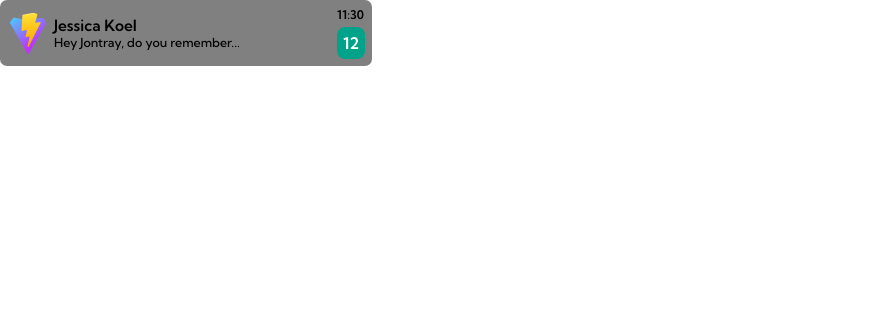
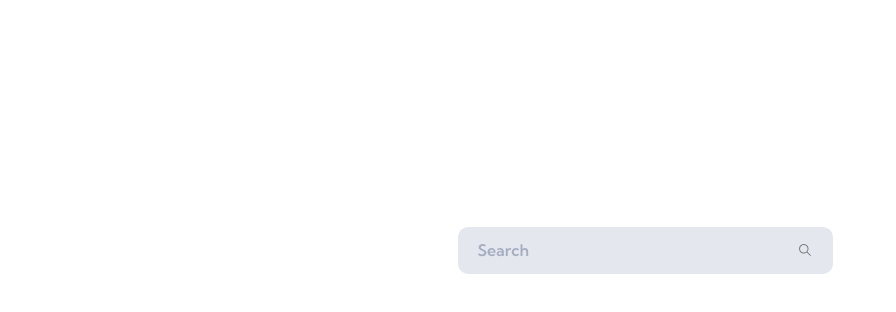
Before and after one commit to eliyahumoshkoviz/client, a React (Vite) app: page / in a window 1280 px wide. Shown: the top 312 px of the page, without its empty margins (0-896 px from the left). Built offline with nearby package versions, Linux system fonts and the light colour scheme.

Commit message:
componets

```diff
--- a/src/App.jsx
+++ b/src/App.jsx
@@ -1,16 +1,18 @@
-import React from "react";
+import React, { useState } from "react";
 import Badge from "./componets/Badge";
 import Send from "./componets/Send";
 import Trash from "./componets/Trash";
 import EmailLi from "./componets/EmailLi/insex";
+import NewMsgBtn from "./componets/NewMsgBtn";
+import InputSearch from "./componets/InputSearch";
 
 export default function App() {
   return (
-    <div>
-      <EmailLi/>
-
+    <div style={{ backgroundColor: 'rgb(rgb(243 243 251))', height: '500px', display: 'flex', justifyContent: 'center', alignItems: 'center' }}>
+      {/* <EmailLi /> */}
       {/* <Send></Send>
-      <Trash/> */}
+        <Trash/> */}
+        <InputSearch/>
     </div>
   );
 }
--- a/src/componets/Badge/index.jsx
+++ b/src/componets/Badge/index.jsx
@@ -1,6 +1,6 @@
 import style from './style.module.css'
 
-export default function Badge(  {children}) {
+export default function Badge({ children }) {
   return (
     <p className={style.main}>
       {children}
--- a/src/componets/Badge/style.module.css
+++ b/src/componets/Badge/style.module.css
@@ -5,5 +5,5 @@
     border-radius: 8px;
     width: fit-content;
     font-weight: 600;
-
+    box-shadow: 0px 4px 4px 0px rgba(0, 0, 0, 0.25);
 }
--- a/src/componets/EmailLi/insex.jsx
+++ b/src/componets/EmailLi/insex.jsx
@@ -1,17 +1,18 @@
-import React from "react";
 import Badge from "../Badge";
 import style from "./style.module.css";
 
 export default function EmailLi() {
+
   return (
-    <div className={style.main}>
+    <div
+      className={style.main}>
       <img className={style.img} src="./vite.svg" alt="" />
       <div className={style.content}>
         <h3 className={style.title}>Jessica Koel</h3>
         <p className={style.text}>Hey Jontray, do you remember...</p>
       </div>
       <div className={style.info}>
-        <date className={style.date}>11:30</date>
+        <span className={style.date}>11:30</span>
         <Badge>12</Badge>
       </div>
     </div>
--- a/src/componets/EmailLi/style.module.css
+++ b/src/componets/EmailLi/style.module.css
@@ -3,11 +3,16 @@
   align-items: center;
   gap: 5px;
   width: 372px;
-  /* background-color: #FFFFFF; */
-  background-color: gray;
+  background-color: #FFFFFF;
   border-radius: 7px;
   padding: 7px;
 }
+
+.main:hover {
+  background-color: #f1eeee;
+  transition: ease-out 1s;
+}
+
 .img {
   height: 42px;
   width: 42px;
--- /dev/null
+++ b/src/componets/InputSearch/index.jsx
@@ -0,0 +1,14 @@
+import React from 'react'
+import style from './style.module.css'
+import { IoIosSearch } from "react-icons/io";
+
+
+export default function InputSearch() {
+  return (
+    <div className={style.input}>
+      <input type='text' className={style.input} placeholder='Search' />
+      <IoIosSearch className={style.icon} />
+    </div>
+
+  )
+}
--- /dev/null
+++ b/src/componets/InputSearch/style.module.css
@@ -0,0 +1,27 @@
+.input {
+    position: relative;
+
+    width: 365px;
+    height: 47px;
+    background-color: #E4E8EE;
+    border-radius: 10px;
+    border: transparent;
+    padding-left: 10px;
+}
+
+
+.input::placeholder {
+    width: 57px;
+    height: 18px;
+    font-weight: 600;
+    font-size: 16px;
+    color: #A6ADC1;
+}
+
+.icon {
+    position: absolute;
+    top: 50%;
+    right: 10px;
+    transform: translateY(-50%);
+    color: gray;
+}
--- /dev/null
+++ b/src/componets/NewMsgBtn/index.jsx
@@ -0,0 +1,18 @@
+import React from 'react'
+import style from "./style.module.css";
+import { MdEmail } from "react-icons/md";
+
+
+export default function NewMsgBtn() {
+    return (
+        <button className={style.main}>
+            <div >
+                <MdEmail className={style.icon} />
+            </div>
+            <div className={style.context}>
+
+                <p className={style.text}>New message</p>
+            </div>
+        </button>
+    )
+}
--- /dev/null
+++ b/src/componets/NewMsgBtn/style.module.css
@@ -0,0 +1,30 @@
+.main{
+    display: flex;
+    align-items: center;
+    gap: 5px;
+
+    width: 249px;
+    height: 51px;
+    padding-left: 8px;
+    background-color: var(--primary-color);
+    border-radius: 12px;
+    border-color: transparent;
+}
+
+.text{
+    width: 107px;
+    height: 21px;
+    font-weight: 500;
+    font-size: 15px;
+    color: #ffffff;
+}
+
+.icon{
+    width: 24px;
+    height: 24px;
+    color: white;
+}
+.context{
+    width: 107px;
+    height: 21px;
+}
--- a/src/componets/Trash/index.jsx
+++ b/src/componets/Trash/index.jsx
@@ -8,7 +8,7 @@ export default function Trash() {
   return (
 
     <div className={style.main}>
-      <IoTrashOutline />
+      <IoTrashOutline className={style.icon} />
       <HiOutlineDotsVertical />
     </div>
   );
--- a/src/componets/Trash/style.module.css
+++ b/src/componets/Trash/style.module.css
@@ -1,3 +1,6 @@
 .main{
     background-color: gray;
 }
+.icon {
+    color: wheat;
+}
```
